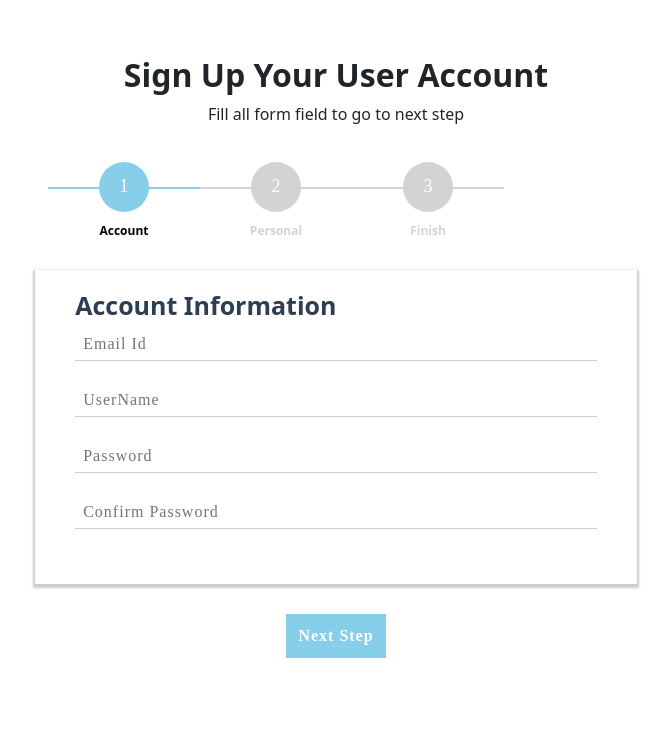
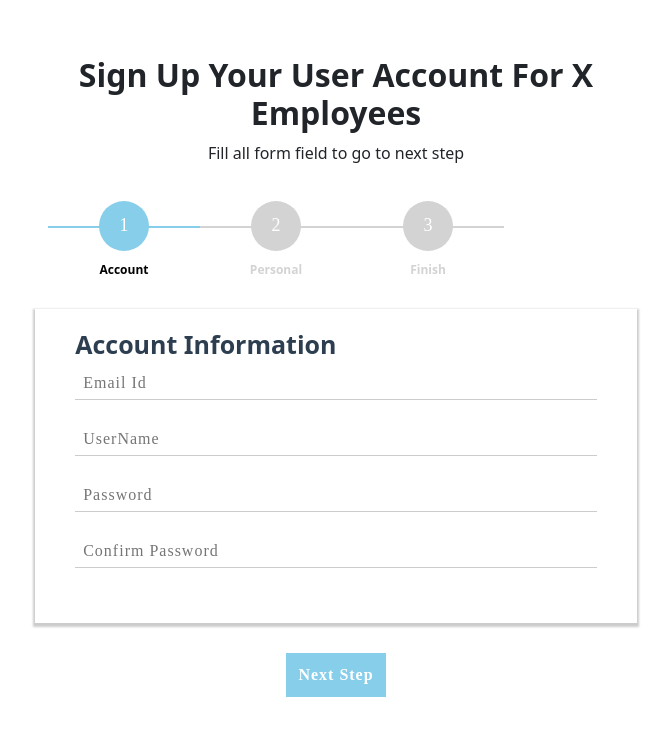
Before and after one commit to Hassan-Naeem-code/Surge-Testing, a plain HTML site: page index.html in a window 1280 px wide. Shown: the whole page, without its empty margins (304-975 px from the left). Drawn offline with nearby package versions, Linux system fonts and the light colour scheme.

Commit message:
done with the changes

```diff
--- a/index.html
+++ b/index.html
@@ -12,7 +12,7 @@
         <div class="row justify-content-center mt-0">
             <div class="col-11 col-sm-9 col-md-7 col-lg-6 text-center p-0 mt-3 mb-2">
                 <div class="card px-0 pt-4 pb-0 mt-3 mb-3">
-                    <h2><strong>Sign Up Your User Account</strong></h2>
+                    <h2><strong>Sign Up Your User Account For X Employees</strong></h2>
                     <p>Fill all form field to go to next step</p>
                     <div class="row">
                         <div class="col-md-12 mx-0">
```
